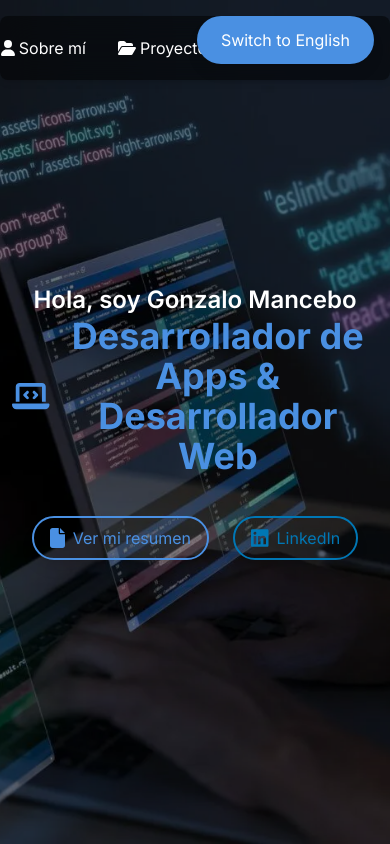
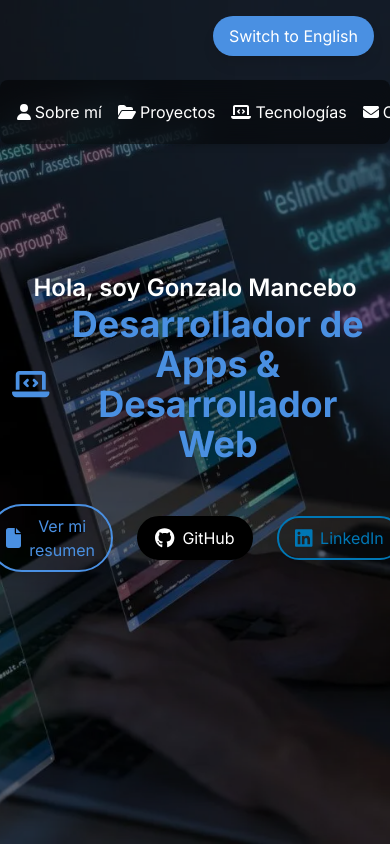
Before and after one commit to GonzaloMancebo/Portfolio, a Next.js app: page / in a window 390 px wide. Shown: the top 844 px of the page. Built offline with nearby package versions, Linux system fonts and the light colour scheme.

Commit message:
modificando_version_mobile

```diff
--- a/src/app/globals.css
+++ b/src/app/globals.css
@@ -1,6 +1,7 @@
 @tailwind base;
 @tailwind components;
 @tailwind utilities;
+
 @import "~slick-carousel/slick/slick.css";
 @import "~slick-carousel/slick/slick-theme.css";
 
@@ -21,12 +22,11 @@
 body {
   color: rgb(var(--foreground-rgb));
   background: linear-gradient(
-      to bottom,
-      transparent,
-      rgb(var(--background-end-rgb))
-    )
-    rgb(var(--background-start-rgb));
-  scroll-behavior: smooth; /* Agrega desplazamiento suave */
+    to bottom,
+    transparent,
+    rgb(var(--background-end-rgb))
+  ) rgb(var(--background-start-rgb));
+  scroll-behavior: smooth;
 }
 
 @layer utilities {
@@ -57,33 +57,75 @@ html {
 
 /* Estilos Responsivos */
 
-@media (max-width: 640px) { /* Para dispositivos móviles */
+/* Para móviles (max-width: 640px) */
+@media (max-width: 640px) {
   h1 {
-    font-size: 2rem; /* Tamaño más pequeño para h1 */
+    font-size: 1.875rem; /* Tailwind: text-3xl */
   }
   h2 {
-    font-size: 1.5rem; /* Tamaño más pequeño para h2 */
+    font-size: 1.5rem; /* Tailwind: text-2xl */
   }
+
+  /* Ajustes específicos de navegación */
   .nav {
-    flex-direction: column; /* Navegación vertical en móviles */
+    flex-direction: column;
+    gap: 1rem; /* Añadir espacio entre elementos de navegación en móviles */
+  }
+
+  /* Asegurar que el botón de cambio de idioma no se sobreponga */
+  button {
+    top: 10px;
+    right: 10px;
+    padding: 0.5rem 1rem; /* Reducir tamaño en móviles */
+  }
+
+  .container {
+    padding: 1rem;
   }
 }
 
-@media (min-width: 640px) {
-  /* Ajustes para pantallas más grandes */
+/* Para pantallas medianas (641px - 768px) */
+@media (min-width: 641px) and (max-width: 768px) {
   h1 {
-    font-size: 3rem; /* Tamaño mayor para h1 */
+    font-size: 2.25rem; /* Tailwind: text-4xl */
   }
   h2 {
-    font-size: 2rem; /* Tamaño mayor para h2 */
+    font-size: 1.875rem; /* Tailwind: text-3xl */
+  }
+
+  /* Ajustes en el botón de idioma */
+  button {
+    padding: 0.75rem 1.5rem; /* Aumentar ligeramente el tamaño del botón */
+  }
+
+  .nav {
+    flex-direction: row;
+    gap: 2rem; /* Más espacio entre los enlaces de navegación */
   }
 }
 
-@media (min-width: 768px) { /* Para tablets y pantallas más grandes */
+/* Para pantallas grandes (769px en adelante) */
+@media (min-width: 769px) {
   h1 {
-    font-size: 3.5rem; /* Tamaño aún mayor para h1 */
+    font-size: 3rem; /* Tailwind: text-5xl */
   }
   h2 {
-    font-size: 2.5rem; /* Tamaño aún mayor para h2 */
+    font-size: 2.5rem; /* Tailwind: text-4xl */
+  }
+
+  /* Aumentar el espacio para el botón de idioma */
+  button {
+    padding: 1rem 2rem;
+  }
+
+  .nav {
+    flex-direction: row;
+    gap: 2.5rem; /* Espacio adecuado entre los elementos */
   }
 }
+
+/* Ajustes generales de imágenes */
+img {
+  max-width: 100%;
+  height: auto;
+}
--- a/src/app/header/header.jsx
+++ b/src/app/header/header.jsx
@@ -3,7 +3,7 @@ import React from 'react';
 import Image from 'next/image';
 import { FontAwesomeIcon } from '@fortawesome/react-fontawesome';
 import { faHome, faUser, faFolderOpen, faLaptopCode, faEnvelope, faFile } from '@fortawesome/free-solid-svg-icons';
-import { faLinkedin } from '@fortawesome/free-brands-svg-icons';
+import { faGithub, faLinkedin } from '@fortawesome/free-brands-svg-icons';
 import { useLanguage } from '../translate/LanguageContext'; // Importa el contexto de lenguaje
 
 export default function Header({ scrollToSection }) {
@@ -26,7 +26,6 @@ export default function Header({ scrollToSection }) {
       {/* Contenido principal */}
       <div className="relative z-10 flex flex-col items-center justify-center h-full text-center text-white px-3">
         <h1 className="text-2xl md:text-3xl font-semibold flex items-center">
-
           {translations[language].header.title}
         </h1>
         <h2 className="text-4xl md:text-5xl font-bold mb-4 flex items-center text-[#4A90E2]">
@@ -43,6 +42,19 @@ export default function Header({ scrollToSection }) {
   <FontAwesomeIcon icon={faFile} className="mr-2 text-xl" />
   {translations[language].header.resume}
 </a>
+
+<a
+  href="https://github.com/tu-usuario"
+  target="_blank"
+  rel="noopener noreferrer"
+  className="flex items-center px-4 py-2 border-2 border-black rounded-full text-white bg-black hover:bg-gray-600 transition-all duration-300 shadow-lg transform hover:-translate-y-1 hover:shadow-xl"
+>
+  <FontAwesomeIcon icon={faGithub} className="mr-2 text-xl" />
+  {translations[language].header.github}
+</a>
+
+
+
 <a
   href="https://www.linkedin.com/in/gonzalo-mancebo-055165150/"
   target="_blank"
@@ -52,12 +64,14 @@ export default function Header({ scrollToSection }) {
   <FontAwesomeIcon icon={faLinkedin} className="mr-2 text-xl" />
   {translations[language].header.linkedin}
 </a>
+
+
         </div>
       </div>
 
       {/* Navegación */}
-      <nav className="fixed top-4 left-1/2 transform -translate-x-1/2 w-full max-w-screen-md p-5 text-white rounded-lg shadow-md z-20 bg-opacity-50 bg-black backdrop-filter backdrop-blur-lg">
-        <ul className="flex items-center justify-center space-x-8 md:space-x-12">
+      <nav className="fixed top-20 left-1/2 transform -translate-x-1/2 w-full max-w-screen-md p-5 text-white rounded-lg shadow-md z-20 bg-opacity-50 bg-black backdrop-filter backdrop-blur-lg">
+        <ul className="flex items-center justify-center space-x-4 md:space-x-8">
           <li className="flex items-center whitespace-nowrap">
             <a
               onClick={() => scrollToSection('top')}
@@ -104,11 +118,10 @@ export default function Header({ scrollToSection }) {
       {/* Botón para cambiar el idioma */}
       <button
         onClick={() => changeLanguage(language === 'es' ? 'en' : 'es')} // Cambia el idioma al hacer clic
-  className="fixed top-4 right-4 z-30 px-6 py-3 bg-[#4A90E2] text-white rounded-full transition-all duration-300 shadow-lg transform hover:-translate-y-1 hover:shadow-xl"
+        className="fixed top-4 right-4 z-30 px-4 py-2 bg-[#4A90E2] text-white rounded-full transition-all duration-300 shadow-lg transform hover:-translate-y-1 hover:shadow-xl"
       >
         {language === 'es' ? 'Switch to English' : 'Cambiar idioma a Español'}
       </button>
-
     </header>
   );
 }
--- a/src/app/translate/translations.js
+++ b/src/app/translate/translations.js
@@ -7,6 +7,8 @@ const translations = {
       subtitle: "Desarrollador de Apps & Desarrollador Web",
       resume: "Ver mi resumen",
       linkedin: "LinkedIn",
+      github: "GitHub",
+
       sections: {
         home: "Inicio",
         about: "Sobre mí",
@@ -66,6 +68,8 @@ const translations = {
       subtitle: "App Developer & Web Developer",
       resume: "View my resume",
       linkedin: "LinkedIn",
+      github: "GitHub",
+
       sections: {
         home: "Home",
         about: "About Me",
```
Lines whose indentation alone changed are shown as unchanged.
